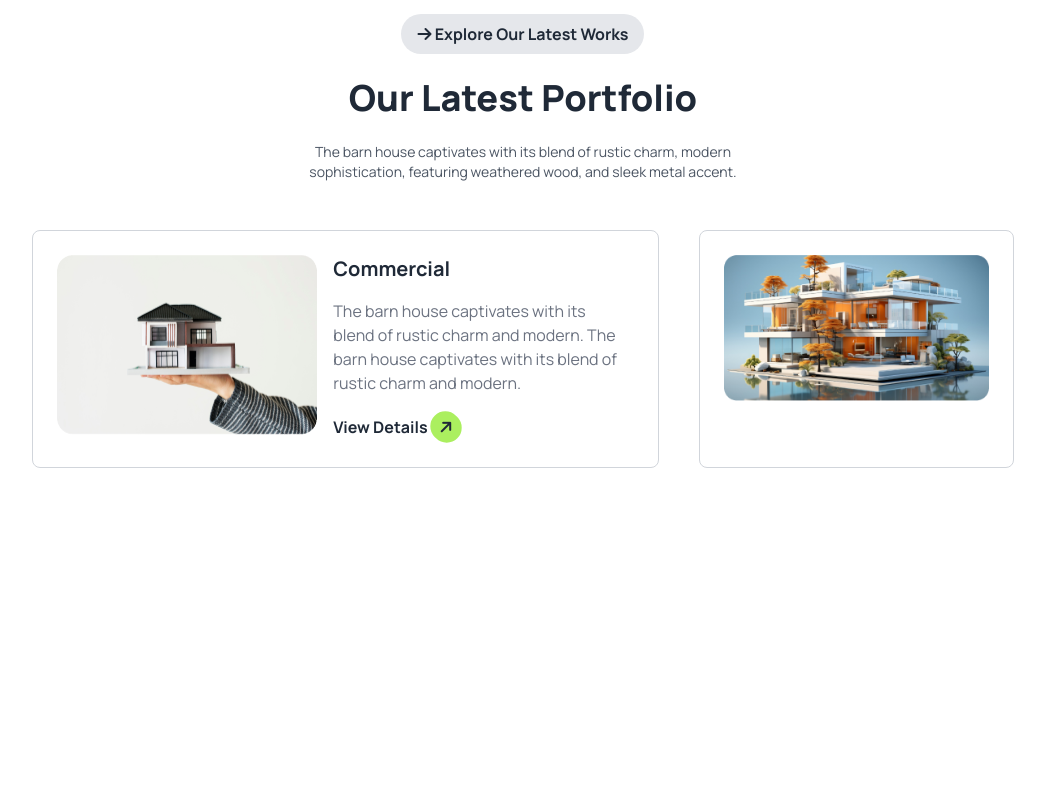
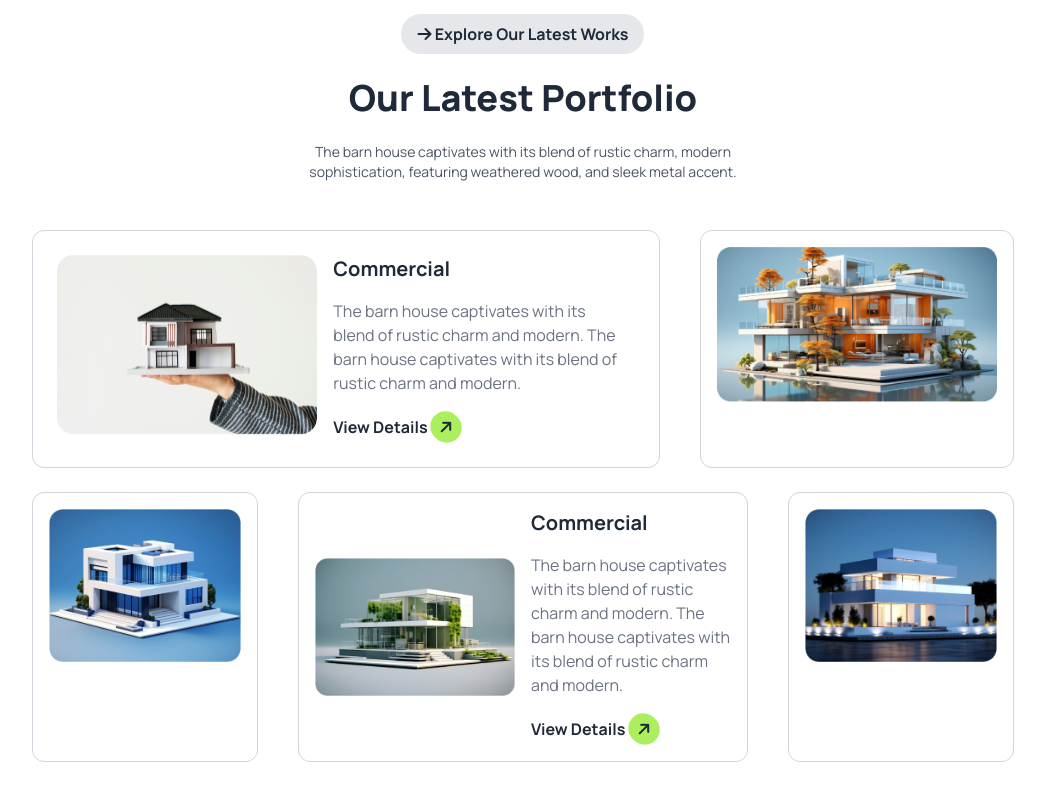
Before and after one commit to snh-sabbir/rinterio-website, a plain HTML site: page index.html in a window 1280 px wide. Shown: the part 2419-3219 px from the top of the page, without its empty margins (117-1162 px from the left). Before the commit the page ends 3007 px from the top, so only its background shows below. Drawn offline with nearby package versions, Linux system fonts and the light colour scheme.

Commit message:
portfolio section done

```diff
--- a/index.html
+++ b/index.html
@@ -281,7 +281,8 @@
                     <!-- row 1 -->
                     <div class="w-full mb-6 lg:flex grid grid-cols-1 gap-10 mx-auto">
                         <!-- mixed section -->
-                        <div class="p-6 border border-gray-300 rounded-lg lg:flex grid grid-cols-1 gap-4 lg:w-2/3 w-full">
+                        <div
+                            class="p-6 border border-gray-300 rounded-xl lg:flex grid grid-cols-1 gap-4 lg:w-2/3 w-full">
                             <!-- image -->
                             <div>
                                 <img class="w-full" src="./assets/img1.png" alt="">
@@ -295,7 +296,8 @@
                                 <button>
                                     <div class="flex mx-auto gap-2 items-center text-start">
                                         <div class="font-bold">
-                                            View Details <i class="fa-solid fa-arrow-right bg-[#ABEF5F] rounded-full p-2 -rotate-45"></i>
+                                            View Details <i
+                                                class="fa-solid fa-arrow-right bg-[#ABEF5F] rounded-full p-2 -rotate-45"></i>
                                         </div>
 
                                     </div>
@@ -303,13 +305,41 @@
                             </div>
                         </div>
                         <!-- image section -->
-                        <div class="p-6 border border-gray-300 rounded-lg lg:w-1/3 w-full">
+                        <div class="p-4 border border-gray-300 rounded-xl lg:w-1/3 w-full">
                             <img class="w-full" src="./assets/img2.png" alt="">
                         </div>
                     </div>
                     <!-- row 2 -->
                     <div class="w-full lg:flex grid grid-cols-1 gap-10 mx-auto">
+                        <!-- image 1 -->
+                        <div class="border border-gray-300 rounded-xl p-4 lg:w-1/4 w-full">
+                            <img class="w-full" src="./assets/img3.png" alt="">
+                        </div>
+                        <!-- mixed -->
+                        <div class="lg:flex gap-4 items-center grid grid-cols-1 border border-gray-300 rounded-xl p-4 mx-auto lg:w-2/4 w-full">
+                            <div class="lg:w-1/2 w-full">
+                                <img class="w-full" src="./assets/img4.png" alt="">
+                            </div>
+                            <div class="text-start lg:w-1/2 w-full">
+                                <h4 class="font-bold mb-4 text-xl">Commercial</h4>
+                                <p class="mb-4 text-gray-500">The barn house captivates with its blend of rustic charm
+                                    and modern. The barn house
+                                    captivates with its blend of rustic charm and modern.</p>
+                                <button>
+                                    <div class="flex mx-auto gap-2 items-center text-start">
+                                        <div class="font-bold">
+                                            View Details <i
+                                                class="fa-solid fa-arrow-right bg-[#ABEF5F] rounded-full p-2 -rotate-45"></i>
+                                        </div>
 
+                                    </div>
+                                </button>
+                            </div>
+                        </div>
+                        <!-- image 2 -->
+                        <div class="border border-gray-300 rounded-xl p-4 lg:w-1/4 w-full">
+                            <img class="w-full" src="./assets/img5.png" alt="">
+                        </div>
                     </div>
                 </div>
             </div>
```
